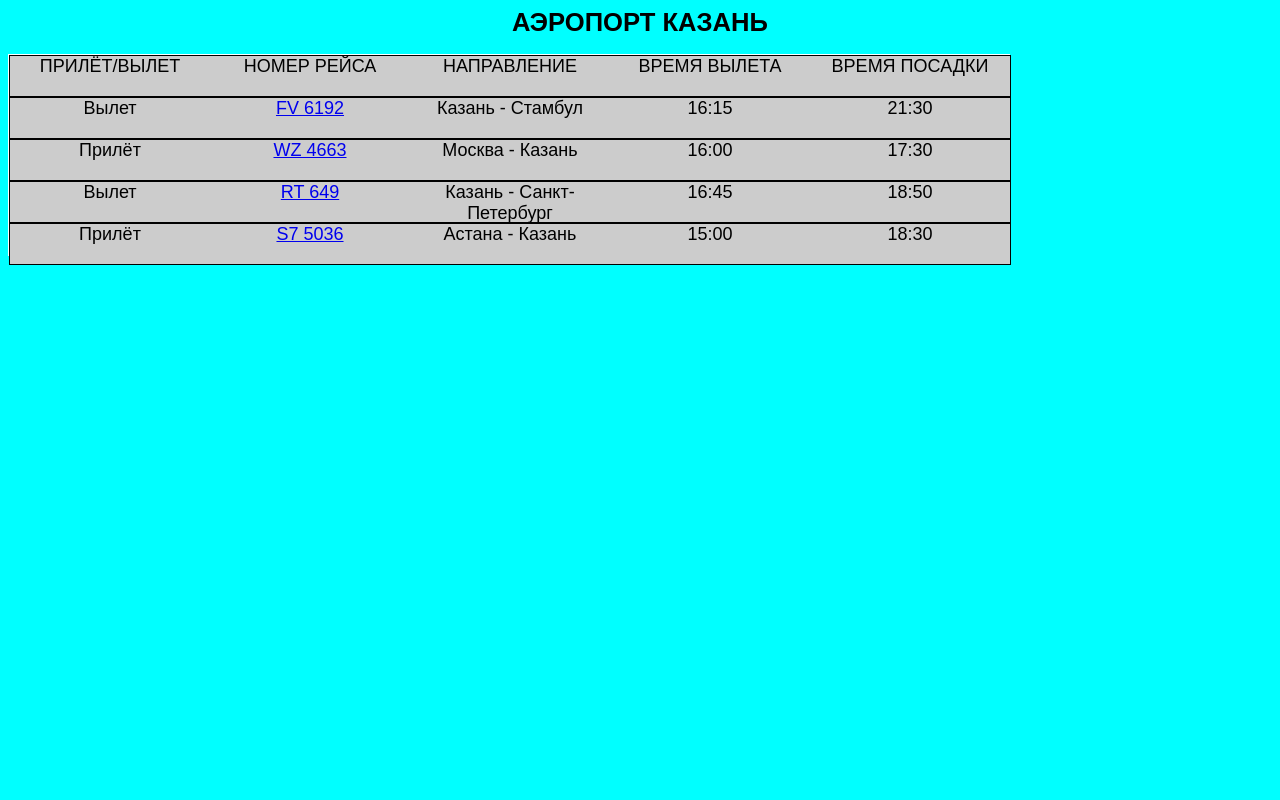
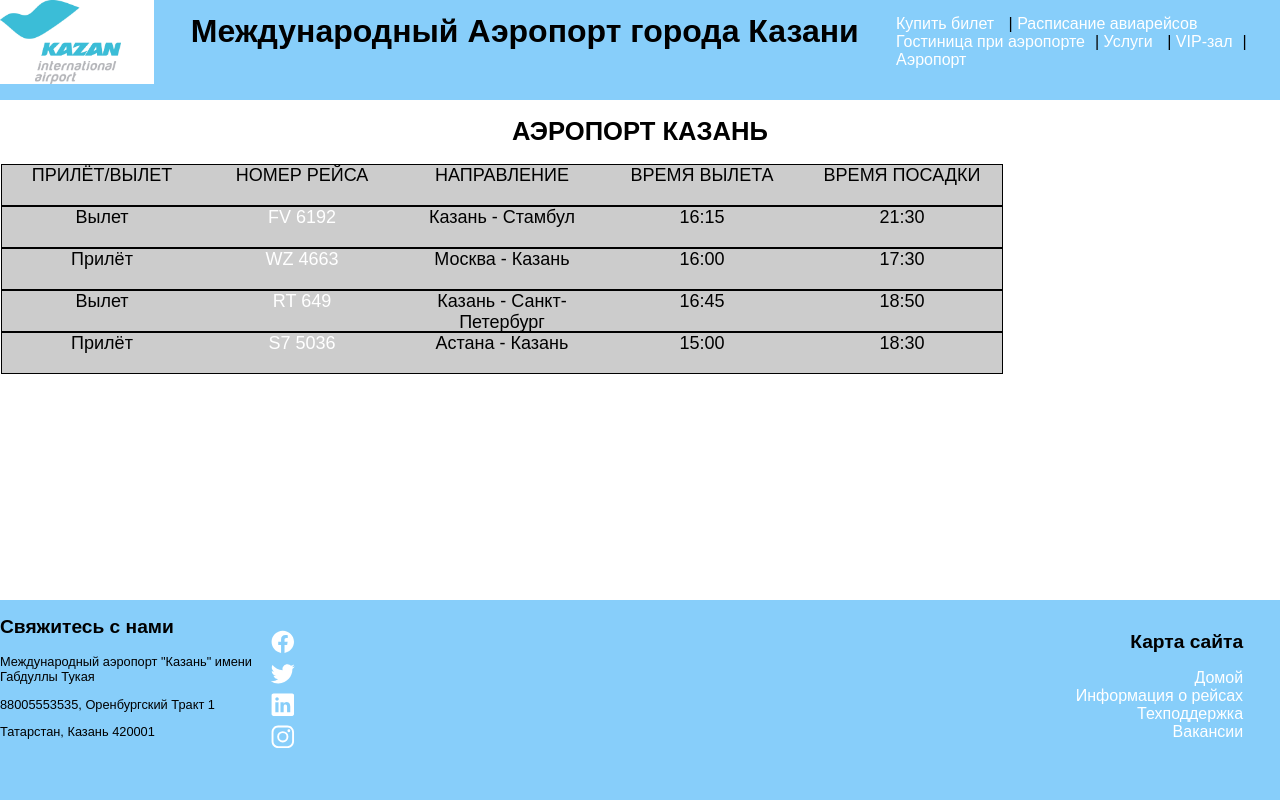
Before and after one commit to cB9ITou/WEB, a plain HTML site: page Lab1&2/Lab 2.html in a window 1280 px wide. Drawn offline with nearby package versions, Linux system fonts and the light colour scheme; files whose address does not match are found by name.

Commit message:
4LabaFull

```diff
--- a/Lab1&2/Lab 2.html
+++ b/Lab1&2/Lab 2.html
@@ -4,11 +4,43 @@
 		<link rel="stylesheet" href = "style.css">
 		<link rel="shortcut icon" href="icon/icon.png" type="image/x-icon">
 		<title>Расписание авиарейсов</title>
+		<script type="module" src="https://unpkg.com/ionicons@5.5.2/dist/ionicons/ionicons.esm.js"></script>
+    	<script nomodule src="https://unpkg.com/ionicons@5.5.2/dist/ionicons/ionicons.js"></script>
 	</head>
 
  	<body>
+		<header>
+			<table>
+				<td width="12%" style="background-color:white;">
+					<img src="/Users/timuribragimov/Desktop/LESSONS/WEB/ForGit/Laba3/icon/logoforheader.jpeg" height="79.1%" width="79%" style="top:0; left:0;"/>
+				</td>
+				<td width="58%">
+					<h1 align="center">Международный Аэропорт города Казани</h1>
+				</td>
+				<td width="30%">
+					<table>
+						<tr height="50%">
+							<nav>
+								<a href="#">Купить билет</a> |
+								<a href="/Users/timuribragimov/Desktop/LESSONS/WEB/ForGit/Lab1&2/Lab 2.html">Расписание авиарейсов</a>
+							</nav>
+						</tr>
+						<tr height="50%">
+							<nav>
+								<a href="#">Гостиница при аэропорте</a>|
+								<a href="#">Услуги</a> |
+								<a href="#"> VIP-зал</a>|
+								<a href="#">Аэропорт</a>
+							</nav>
+						</tr>
+					</table>
+				</td>
+			</table>
+
+		</header>
+		<main>
  		<h1> АЭРОПОРТ КАЗАНЬ </h1>
- 			<div class="main">
+ 			<div class="mainin">
 
  				<div class ="flight">
 
@@ -127,5 +159,34 @@
 
 
  			</div>
+		</main>
+
+			<footer>
+				<div class="container">
+					<div class="contact">
+						<h2>Свяжитесь с нами</h2>
+						<p>Международный аэропорт "Казань" имени Габдуллы Тукая</p>
+						<p>88005553535, Оренбургский Тракт 1</p>
+						<p>Татарстан, Казань 420001</p>
+					</div>
+					<div class="logos">
+						<br />
+						<li><a href="#"><ion-icon name="logo-facebook"></ion-icon></a></li>
+						<li><a href="#"><ion-icon name="logo-twitter"></ion-icon></a></li>
+						<li><a href="#"><ion-icon name="logo-linkedin"><ion-icon></a></li>
+						<li><a href="#"><ion-icon name="logo-instagram"></ion-icon></a></li>
+					</div>
+					<div class="sitemap">
+						<br />
+						<h2>Карта сайта</h2>
+						<ul>
+							<a href="#">Домой</a> <br />
+							<a href="raspisanie.html">Информация о рейсах</a> <br />
+							<a href="#">Техподдержка</a> <br />
+							<a href="#">Вакансии</a> <br />
+						</ul>
+					</div>
+				</div>
+			</footer>
 	</body>
 </html>
--- a/Lab1&2/style.css
+++ b/Lab1&2/style.css
@@ -3,14 +3,103 @@ body
       font: 0.8em Arial, Helvetica, sans-serif; /* Шрифт на веб-странице */
       background: white; /* Цвет фона */
       color: black; /* Цвет текста */
-      background: aqua;
+      width: 100%;
+      padding: 0;
+      margin: 0;
+      display: flex;
+      flex-direction: column;
+      height: 100%;
 }
 body h1
 {
       text-align: center;
 }
-
-.main
+.contact
+{
+      width: 20%;
+      height: 200px;
+      display: inline-block;
+      vertical-align: top;
+}
+.logos
+{
+      width: 40%;
+      height: 200px;
+      font-size: 2em;/*размер иконок*/
+      color: white;/*цвет иконок*/
+      margin: 0 10px;
+      display: inline-block;/*отображать как строчно-блочный элемент*/
+      transition: 0.5s;/*плавный переход*/
+}
+.logos li
+{
+      list-style: none;
+}
+.sitemap
+{
+      width: 35%;
+      text-align: right;
+      height: 200px;
+      display: inline-block;
+      background-size: cover;
+      vertical-align: top;
+}
+.sitemap ul
+{
+      font-size: 16px;
+}
+a {
+  text-decoration: none;
+  color: white;
+}
+.sitemap A:hover
+{
+      font-size: 30px;
+      color: blue;
+}
+footer
+{
+      width: 100%;
+      height: 200px;
+      flex: 0 0 auto;
+      background: #87cefa;
+}
+body header
+{
+      background: #87cefa;
+      height: 100px;
+      width: 100%;
+      margin-top: 0px;
+      margin-right: 0px;
+      margin-left: 0px;
+      margin-bottom: 0px;
+      padding-top: 0px;
+      padding-right: 0px;
+      padding-left: 0px;
+      padding-bottom: 0px;
+      top: 0;
+      flex: 0 0 auto;
+}
+table
+{
+      border: 0;
+      border-collapse: collapse;
+}
+td
+{
+      padding: 0px;
+      border: 0px;
+}
+nav>a
+{
+      font-size: 16px;
+      margin-right: 10px;
+}
+main
+{
+      flex: 1 0 auto;
+}
+.mainin
 {
       height: 200px;
       width: 1000px;
@@ -18,7 +107,7 @@ body h1
       border-color: white;
       border-width: 1px;
       border-style: solid;
-      background: #ccc;
+      background: white;
 }
 .flight
 {
--- a/Laba3/style.css
+++ b/Laba3/style.css
@@ -61,7 +61,11 @@ main
       width: 60%;
       height: 100%;
       float: left;
-      background: #ccc;
+      background: white;
+}
+.maininfo a
+{
+      color: black;
 }
 .mainside
 {
```
Also changed, not shown: Laba3/index.html (+3 -3 lines), Laba3/scripts/main.js (added, +92 -0 lines).
